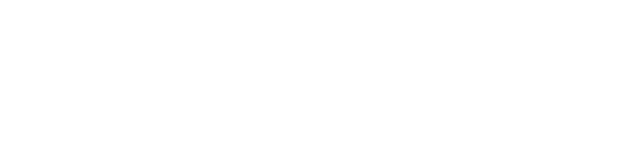
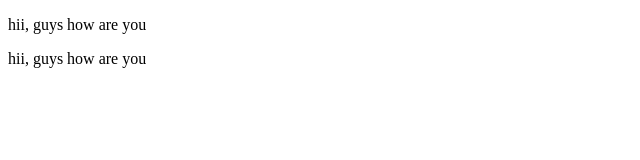
Before and after one commit to Targetwins/Delta-4.0, a plain HTML site: page ARTICLES/index.html in a window 1280 px wide. Shown: the whole page, without its empty margins (0-640 px from the left). Drawn offline with Linux system fonts and the light colour scheme.

Commit message:
changes branch

```diff
--- a/ARTICLES/app.js
+++ b/ARTICLES/app.js
@@ -0,0 +1 @@
+// Hii,I am Girish B S- ganesh b s
--- a/ARTICLES/index.html
+++ b/ARTICLES/index.html
@@ -3,8 +3,10 @@
 <head>
     <meta charset="UTF-8">
     <meta name="viewport" content="width=device-width, initial-scale=1.0">
-    <title>Articles</title>
+    <title>Articles !</title>
 </head>
+<P> hii, guys how are you </P>
+<P> hii, guys how are you </P>
 <body>
 
 </body>
```
